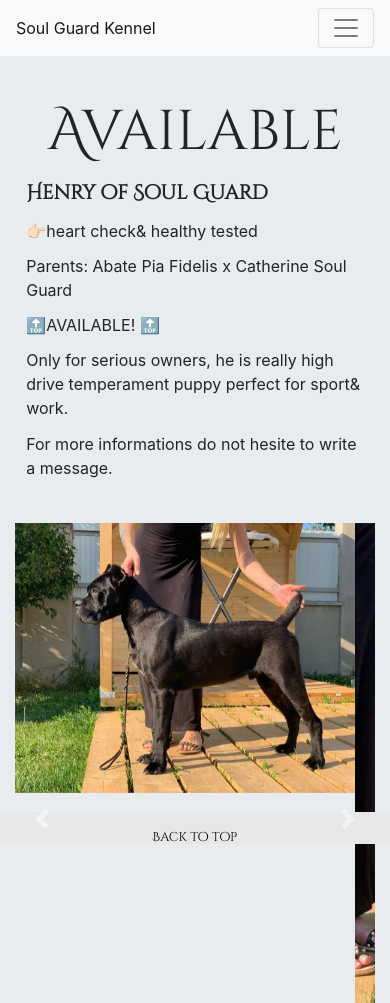
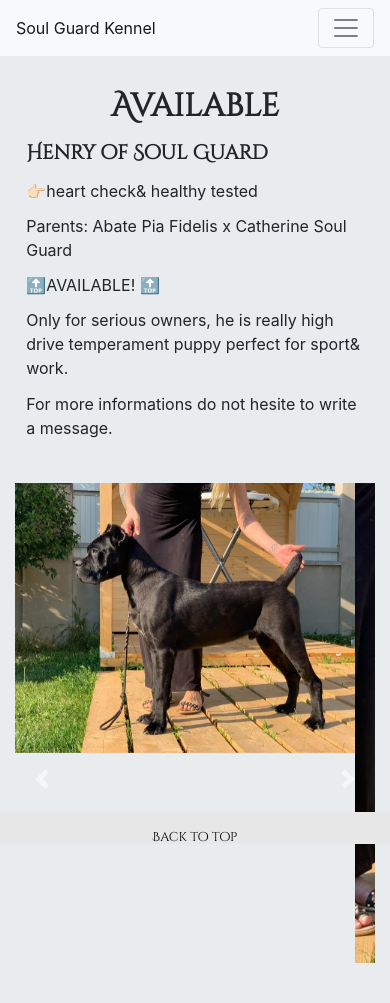
Before and after one commit to PatrikCesnek/SoulGuard, a plain HTML site: page SGK-bootstrap/available.html in a window 390 px wide. Shown: the top 1003 px of the page. Drawn offline with nearby package versions, Linux system fonts and the light colour scheme.

Commit message:
Updated CSS

```diff
--- a/SGK-bootstrap/available.html
+++ b/SGK-bootstrap/available.html
@@ -37,7 +37,7 @@
       </header>
       <div class="jumbotron jumbotron-fluid">
         <div class="container">
-          <h3 class="display-4">Available</h3>
+          <h2>Available</h2>
           <p class="lead">Henry of Soul Guard</p>
           <p>👉🏻heart check& healthy tested</p>
           <p>Parents: Abate Pia Fidelis x Catherine Soul Guard</p>
--- a/SGK-bootstrap/style.css
+++ b/SGK-bootstrap/style.css
@@ -172,7 +172,7 @@ h5 {
 
 /* TRAININGS */
 
-H3, h4 {
+h2, H3, h4 {
     text-align: center;
     font-weight: bold;
     font-family: 'Cinzel Decorative';
@@ -351,6 +351,7 @@ footer a {
 
     body {
         left: auto;
+
     }
 
     .navbar {
@@ -361,6 +362,10 @@ footer a {
         /* background-image: none; */
         width: 100%;
         height: auto;
+    }
+
+    .home .nav-item {
+        text-shadow: 1px 1px 2px #000;
     }
 
     .home-bottom {
```
